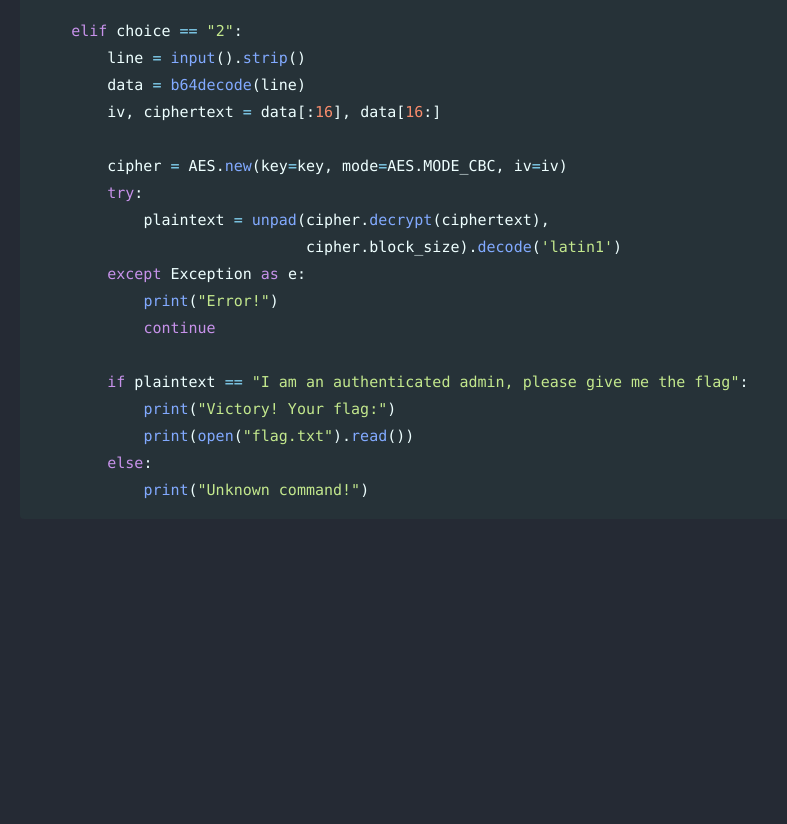
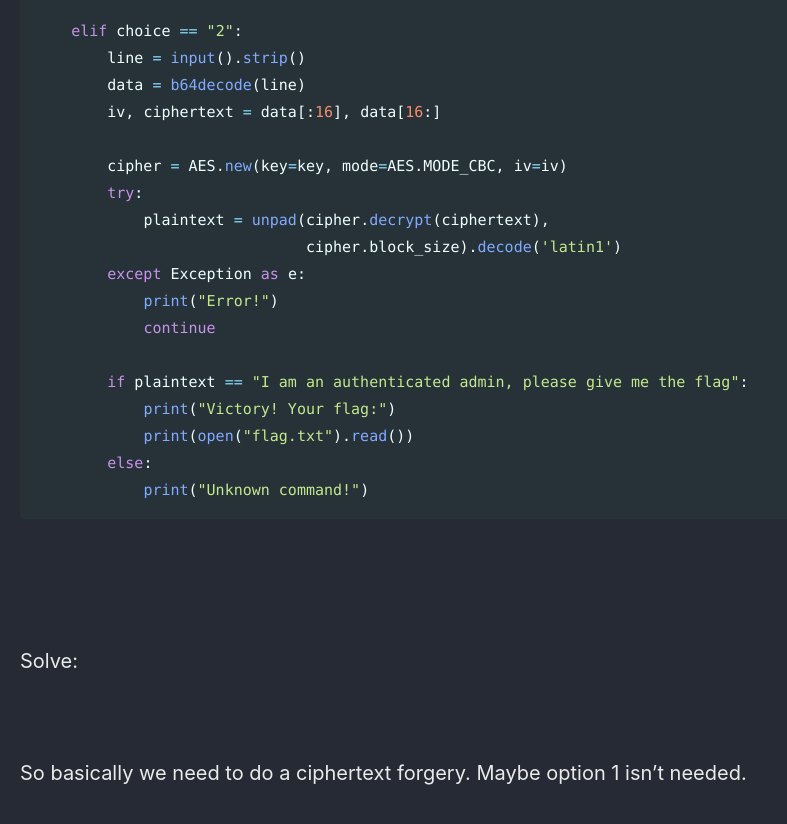
Before and after one commit to Connor-McCartney/Connor-McCartney.github.io, a Jekyll site: the page built from _pages/cryptography/other/EnchantedOracle-UofTCTF2025.md, in a window 1280 px wide and 900 px high, scrolled down 826 px. Shown: the top 824 px of the window, without its empty margins (0-787 px from the left). Built offline with Jekyll 4.4.1, drawn with Linux system fonts in a browser that asks for light colours; cached includes are drawn as plain includes; before the commit the page ends 1502 px from its top, so only the background shows below that.

Commit message:
Update EnchantedOracle-UofTCTF2025.md

```diff
--- a/_pages/cryptography/other/EnchantedOracle-UofTCTF2025.md
+++ b/_pages/cryptography/other/EnchantedOracle-UofTCTF2025.md
@@ -54,3 +54,11 @@ while True:
 <br>
 
 <br>
+
+Solve:
+
+<br>
+
+So basically we need to do a ciphertext forgery. Maybe option 1 isn't needed.
+
+<br>
```
